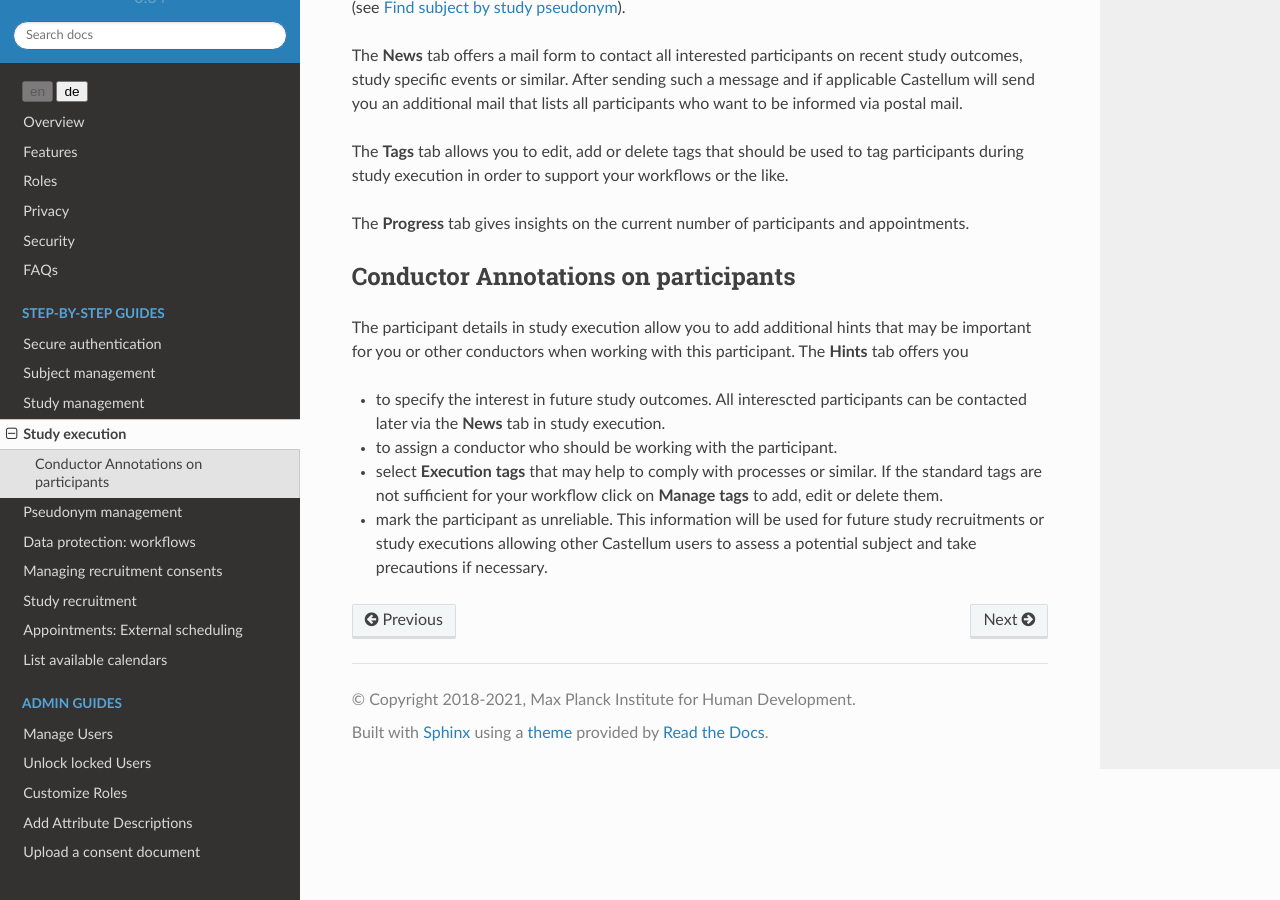
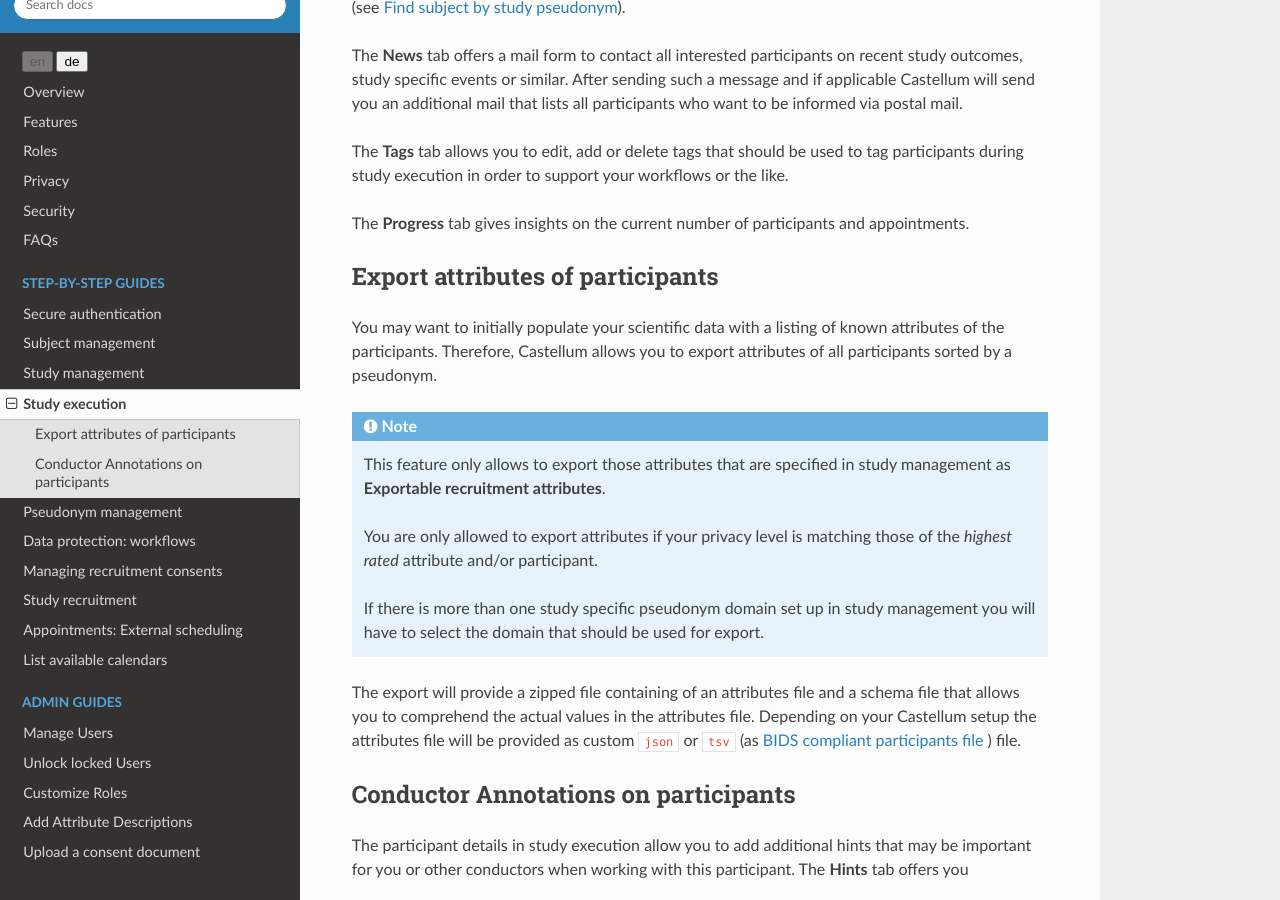
Before and after one commit to DouglasNeuroInformatics/castellum, a Sphinx documentation site: the page built from source/guides/study-execution.rst, in a window 1280 px wide and 900 px high, scrolled down 332 px. Built offline with Sphinx 7.4.7 and the Read the Docs theme 2.0.0, drawn with Linux system fonts in a browser that asks for light colours.

Commit message:
add attributes export

```diff
--- a/source/guides/study-execution.rst
+++ b/source/guides/study-execution.rst
@@ -28,6 +28,34 @@ The **Progress** tab gives insights on the current number of participants and
 appointments.
 
 
+.. _execution-attribute-export:
+
+Export attributes of participants
+=================================
+
+You may want to initially populate your scientific data with a listing of
+known attributes of the participants. Therefore, Castellum allows you to export
+attributes of all participants sorted by a pseudonym.
+
+.. note::
+
+    This feature only allows to export those attributes that are specified in
+    study management as **Exportable recruitment attributes**.
+
+    You are only allowed to export attributes if your privacy level is matching
+    those of the *highest rated* attribute and/or participant.
+
+    If there is more than one study specific pseudonym domain set up in study
+    management you will have to select the domain that should be used for export.
+
+The export will provide a zipped file containing of an attributes file and a
+schema file that allows you to comprehend the actual values in the attributes
+file. Depending on your Castellum setup the attributes file will be provided
+as custom ``json`` or ``tsv`` (as
+`BIDS compliant participants file <https://bids-specification.readthedocs.io/en/stable/03-modality-agnostic-files.html#participants-file>`_
+) file.
+
+
 .. _execution-annotations:
 
 Conductor Annotations on participants
```
